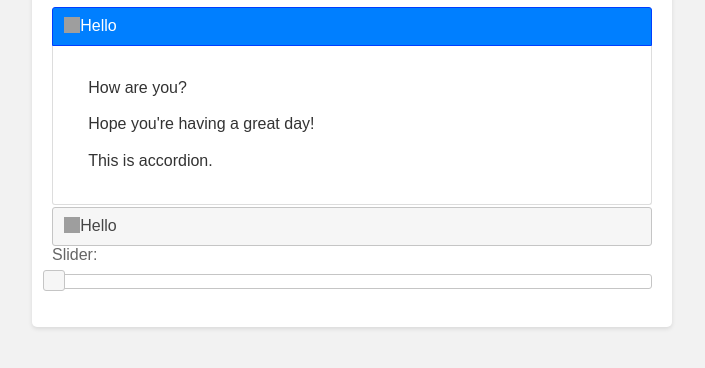
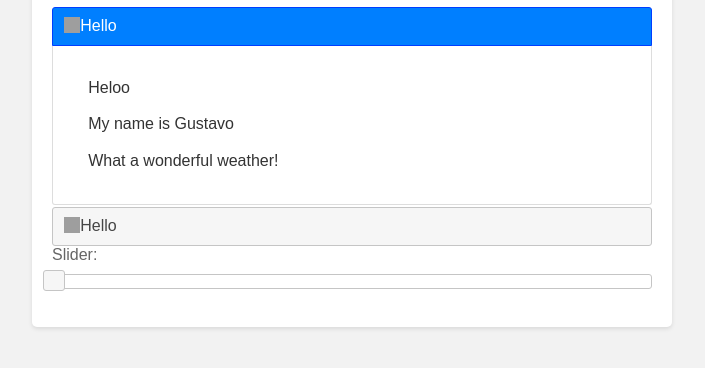
Before and after one commit to Mixa8503/WebLabs, a plain HTML site: page zvit/Lab5/dinamic-elements.html in a window 1280 px wide. Shown: the part 184-552 px from the top of the page, without its empty margins (288-993 px from the left). Drawn offline with nearby package versions, Linux system fonts and the light colour scheme; grey boxes are pictures that could not be loaded.

Commit message:
init commit

```diff
--- a/zvit/Lab5/dinamic-elements.html
+++ b/zvit/Lab5/dinamic-elements.html
@@ -76,13 +76,13 @@
          <div id="accordion">
             <h3>Hello</h3>
             <div>
-               <p>How are you?</p>
-               <p>Hope you're having a great day!</p>
-               <p>This is accordion.</p>
+               <p>Heloo</p>
+               <p>My name is Gustavo</p>
+               <p>What a wonderful weather!</p>
             </div>
             <h3>Hello</h3>
             <div>
-               <p>How are you?</p>
+               <p>Saturn</p>
                <p>I'm doing lab5!</p>
                <p>This is accordion.</p>
             </div>
--- a/zvit/style.css
+++ b/zvit/style.css
@@ -2,6 +2,7 @@ body {
     font-family: Arial, sans-serif;
     margin: 0;
     padding: 0;
+    background-color: lightblue;
 }
 
 h1 {
```
Also changed, not shown: zvit/Lab5/imgs/img.JPG, zvit/Lab5/imgs/img_1.JPG, zvit/Lab5/imgs/img_2.JPG, zvit/Lab5/imgs/img_3.JPG.
